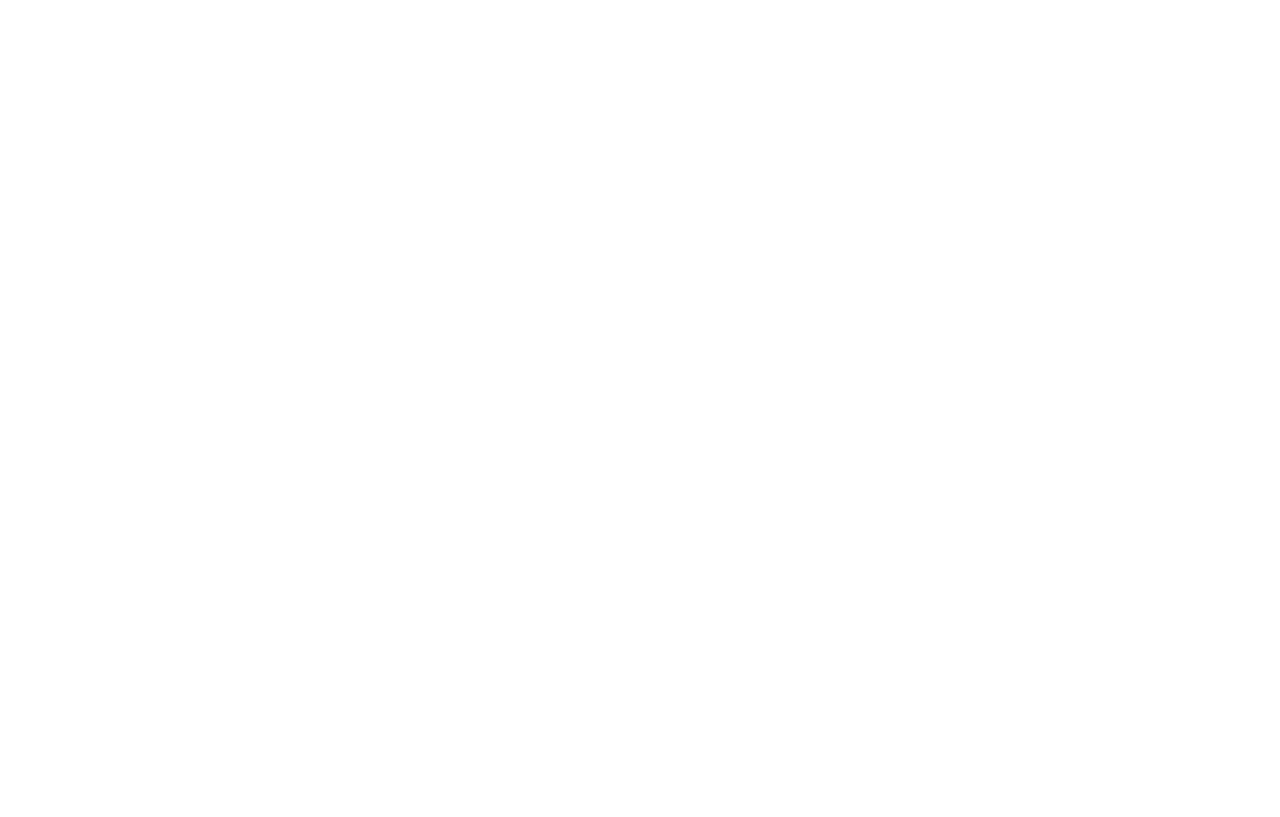
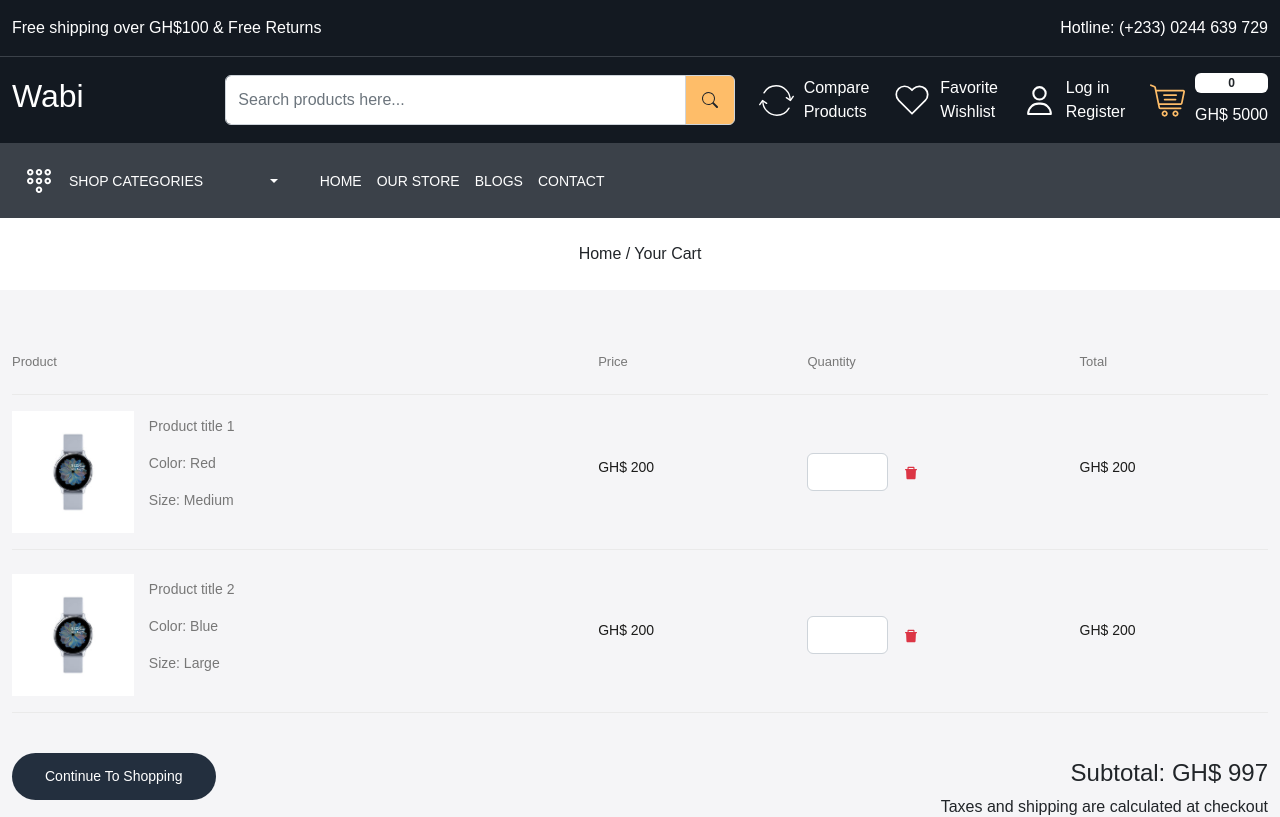
Before and after one commit to wabibaah/developer-corner-ecommerce-frontend, a React (Create React App) app: page /cart in a window 1280 px wide. Before the commit this address had no page. Shown: the top 817 px of the page. Built offline with nearby package versions, Linux system fonts and the light colour scheme.

Commit message:
done with the cart page

```diff
--- a/src/App.css
+++ b/src/App.css
@@ -752,3 +752,34 @@
   font-size: 14px;
 }
 /* Single Product Ends */
+
+/* Cart Page Begins */
+.cart-header,
+.cart-data {
+  border-bottom: 1px solid #eaeaea;
+}
+.cart-header h4 {
+  font-size: 13px;
+  color: var(--color-777777);
+}
+.cart-col-1 {
+  width: 40%;
+}
+.cart-col-1 p {
+  color: var(--color-777777);
+  font-size: 14px;
+}
+.cart-col-2 {
+  width: 10%;
+}
+.cart-col-3 {
+  width: 15%;
+}
+.cart-col-4 {
+  width: 15%;
+}
+.cart-data h5.price {
+  font-size: 14px;
+  color: var(--color-1c1c1b);
+}
+/* Cart Page Ends */
--- a/src/App.js
+++ b/src/App.js
@@ -20,6 +20,7 @@
 import TermsAndConditions from "./pages/TermsAndConditions";
 import RefundPolicy from "./pages/RefundPolicy";
 import SingleProduct from "./pages/SingleProduct";
+import Cart from "./pages/Cart";
 
 function App() {
   return (
@@ -34,6 +35,7 @@
             <Route path="/blogs" element={<Blog />} />
             <Route path="/compare-products" element={<CompareProducts />} />
             <Route path="/wishlist" element={<Wishlist />} />
+            <Route path="/cart" element={<Cart />} />
             <Route path="/login" element={<Login />} />
             <Route path="/signup" element={<Signup />} />
             <Route path="/forgot-password" element={<ForgotPassword />} />
--- /dev/null
+++ b/src/pages/Cart.js
@@ -0,0 +1,97 @@
+import React from "react";
+import Breadcrumb from "../components/BreadCrumb";
+import Meta from "../components/Meta";
+import Watch from "../assets/images/watch.jpg";
+import { AiFillDelete } from "react-icons/ai";
+import { Link } from "react-router-dom";
+
+function Cart() {
+  return (
+    <>
+      <Meta title="Your Cart" />
+      <Breadcrumb title="Your Cart" />
+      <section className="cart-wrapper home-wrapper-2 py-5">
+        <div className="container-xxl">
+          <div className="row">
+            <div className="col-12">
+              <div className="d-flex justify-content-between align-items-center cart-header py-3">
+                <h4 className="cart-col-1">Product</h4>
+                <h4 className="cart-col-2">Price</h4>
+                <h4 className="cart-col-3">Quantity</h4>
+                <h4 className="cart-col-4">Total</h4>
+              </div>
+              <div className="d-flex justify-content-between align-items-center cart-data py-3 mb-2">
+                <div className="cart-col-1 gap-15 d-flex align-items-center ">
+                  <div className="w-25">
+                    <img src={Watch} className="img-fluid" alt="" />
+                  </div>
+                  <div className="w-75">
+                    <p>Product title 1</p>
+                    <p>Color: Red</p>
+                    <p>Size: Medium</p>
+                  </div>
+                </div>
+                <div className="cart-col-2">
+                  <h5 className="price">GH$ 200</h5>
+                </div>
+                <div className="cart-col-3 d-flex align-items-center gap-15">
+                  <div className="">
+                    <input type="number" name="" id="" className="form-control" min={1} max={10} />
+                  </div>
+                  <div className="">
+                    <AiFillDelete className="text-danger " />
+                  </div>
+                </div>
+                <div className="cart-col-4">
+                  <h5 className="price">GH$ 200</h5>
+                </div>
+              </div>
+              <div className="d-flex justify-content-between align-items-center cart-data py-3 mb-2">
+                <div className="cart-col-1 gap-15 d-flex align-items-center ">
+                  <div className="w-25">
+                    <img src={Watch} className="img-fluid" alt="" />
+                  </div>
+                  <div className="w-75">
+                    <p>Product title 2</p>
+                    <p>Color: Blue</p>
+                    <p>Size: Large</p>
+                  </div>
+                </div>
+                <div className="cart-col-2">
+                  <h5 className="price">GH$ 200</h5>
+                </div>
+                <div className="cart-col-3 d-flex align-items-center gap-15">
+                  <div className="">
+                    <input type="number" name="" id="" className="form-control" min={1} max={10} />
+                  </div>
+                  <div className="">
+                    <AiFillDelete className="text-danger " />
+                  </div>
+                </div>
+                <div className="cart-col-4">
+                  <h5 className="price">GH$ 200</h5>
+                </div>
+              </div>
+            </div>
+            <div className="col-12 py-2 mt-4">
+              <div className="d-flex justify-content-between align-items-baseline">
+                <Link to="/store" className="button">
+                  Continue To Shopping
+                </Link>
+                <div className="d-flex flex-column align-items-end">
+                  <h4>Subtotal: GH$ 997</h4>
+                  <p>Taxes and shipping are calculated at checkout</p>
+                  <Link to="/checkout" className="button">
+                    Checkout
+                  </Link>
+                </div>
+              </div>
+            </div>
+          </div>
+        </div>
+      </section>
+    </>
+  );
+}
+
+export default Cart;
```
